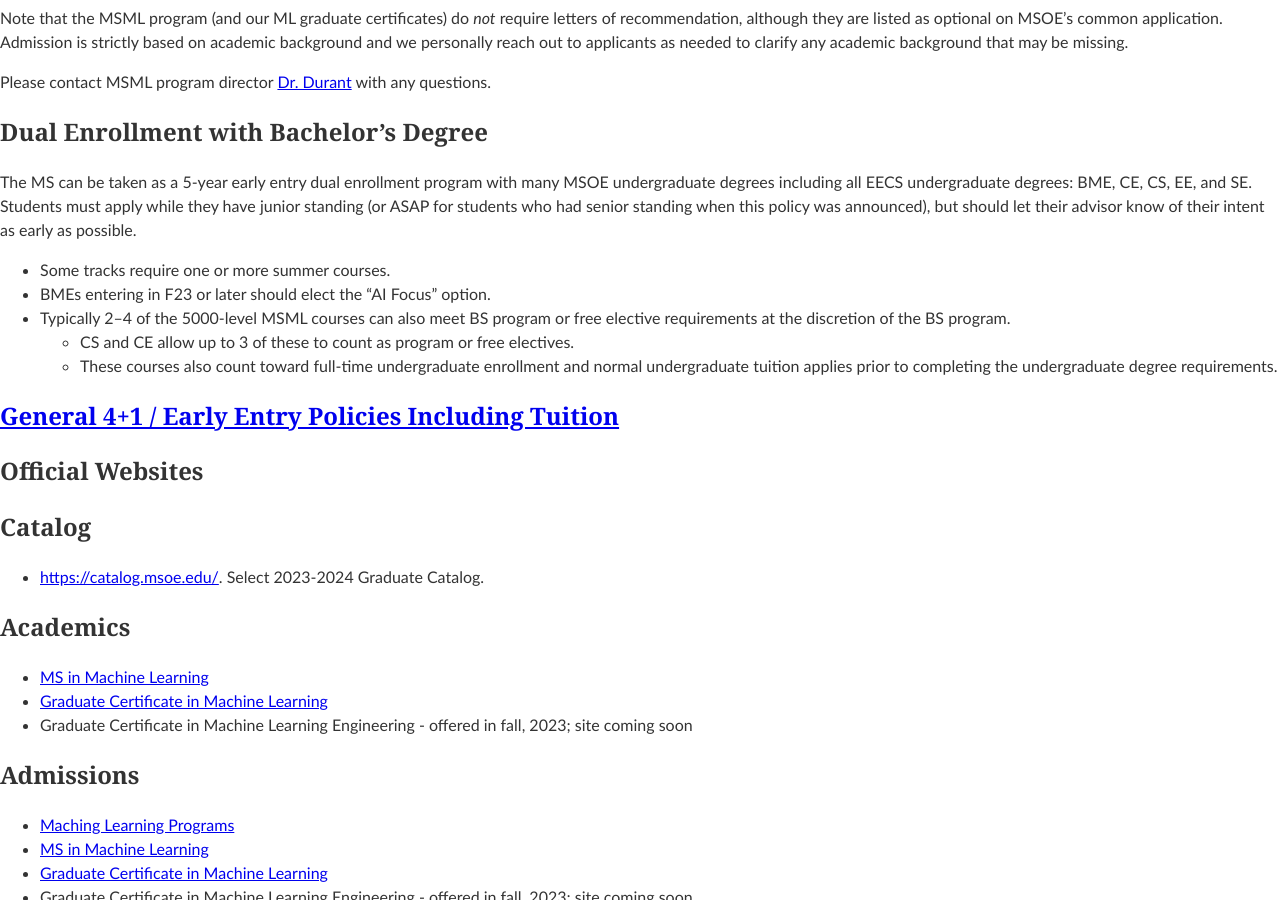
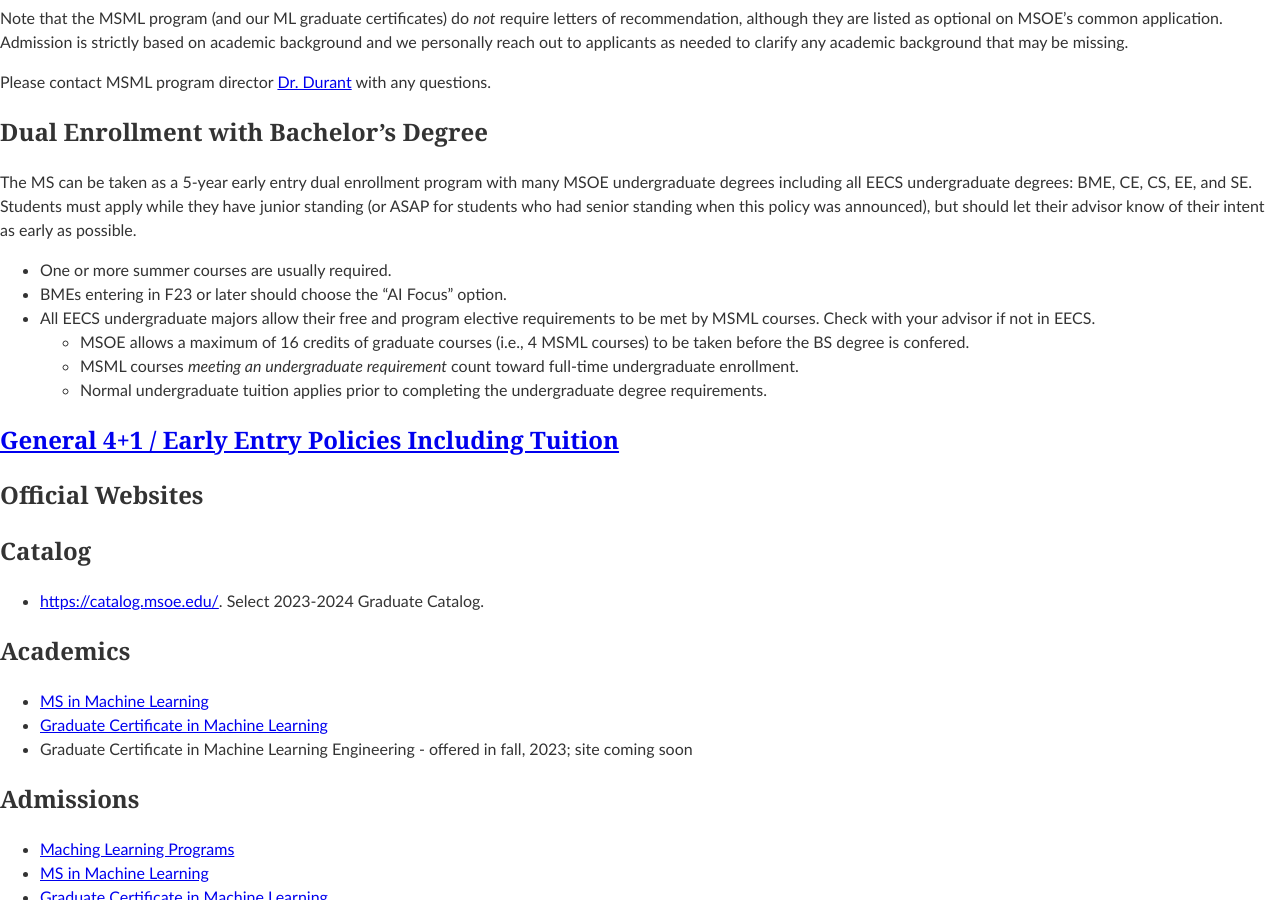
Before and after one commit to edurant/edurant.github.io, a Jekyll site: the page built from advising/msml.md, in a window 1280 px wide and 900 px high, scrolled down 397 px. Built offline with Jekyll 4.4.1, drawn with Linux system fonts in a browser that asks for light colours; our own code applies the rules of GitHub Pages for plain Markdown files.

Commit message:
MSML advising: update/clarify 4+1 limits

```diff
--- a/advising/msml.md
+++ b/advising/msml.md
@@ -19,11 +19,12 @@
 # Dual Enrollment with Bachelor's Degree
 The MS can be taken as a 5-year early entry dual enrollment program with many MSOE undergraduate degrees including all EECS undergraduate degrees: BME, CE, CS, EE, and SE. Students must apply while they have junior standing (or ASAP for students who had senior standing when this policy was announced), but should let their advisor know of their intent as early as possible.
 
-* Some tracks require one or more summer courses.
-* BMEs entering in F23 or later should elect the “AI Focus” option.
-* Typically 2–4 of the 5000-level MSML courses can also meet BS program or free elective requirements at the discretion of the BS program.
-  * CS and CE allow up to 3 of these to count as program or free electives.
-  * These courses also count toward full-time undergraduate enrollment and normal undergraduate tuition applies prior to completing the undergraduate degree requirements.
+* One or more summer courses are usually required.
+* BMEs entering in F23 or later should choose the “AI Focus” option.
+* All EECS undergraduate majors allow their free and program elective requirements to be met by MSML courses. Check with your advisor if not in EECS.
+  * MSOE allows a maximum of 16 credits of graduate courses (i.e., 4 MSML courses) to be taken before the BS degree is confered.
+  * MSML courses *meeting an undergraduate requirement* count toward full-time undergraduate enrollment.
+  * Normal undergraduate tuition applies prior to completing the undergraduate degree requirements.
 
 ## [General 4+1 / Early Entry Policies Including Tuition](earlyEntry.html)
 
```
Also changed, not shown: advising/earlyEntry.md (+2 -2 lines).
